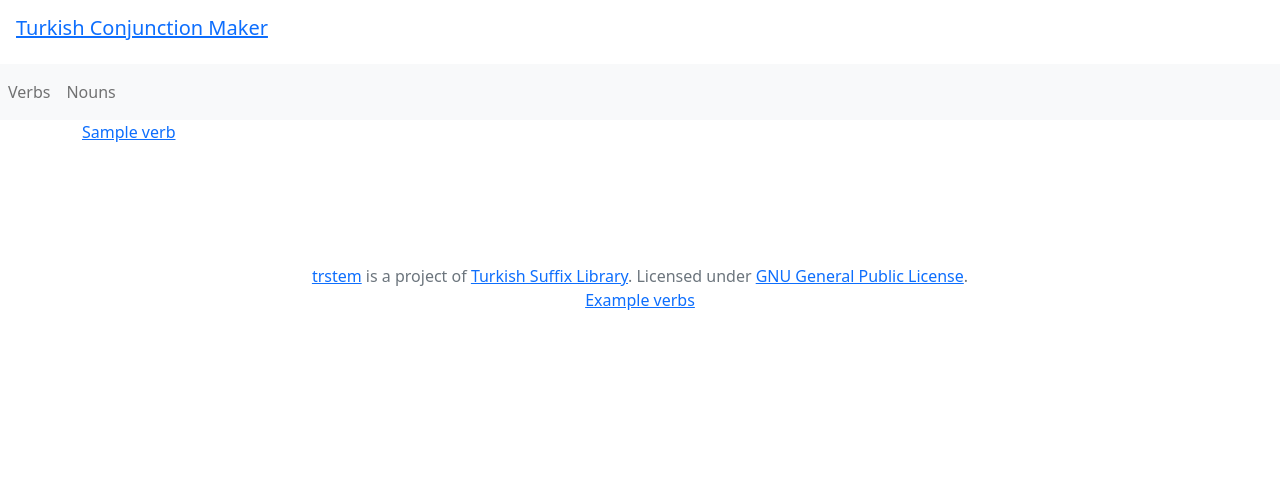
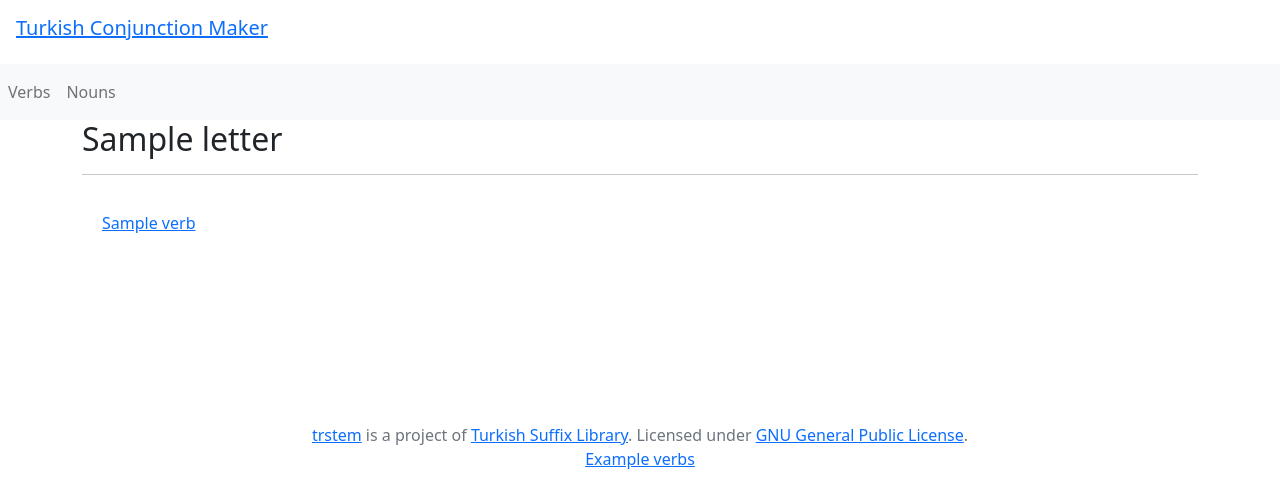
Before and after one commit to miklagard/tr, a Django app: template ui/templates/example_verbs.html in a window 1280 px wide. Shown: the top 495 px of the page. Run offline with Django 3.2, Linux system fonts and the light colour scheme; the template is opened without the code that fills it: most values are stand-ins (such as "Sample title", 1, 10 or a date in 2020); some libraries are stand-ins or nearby versions.

Commit message:
format verbs example

```diff
--- a/static/css/page.css
+++ b/static/css/page.css
@@ -11,3 +11,8 @@ body {
   text-align: center;
   margin-top: 120px
 }
+
+.ex {
+  display: inline-block;
+  padding: 20px;
+}
--- a/ui/templates/base.html
+++ b/ui/templates/base.html
@@ -12,7 +12,7 @@
         <link href="/static/css/bootstrap-theme.min.css" rel="stylesheet">
         <link href="/static/css/bootstrap-grid.min.css" rel="stylesheet">
         <link href="/static/css/bootstrap-utilities.min.css" rel="stylesheet">
-        <link href="/static/css/page.css" rel="stylesheet">
+        <link href="/static/css/page.css?1" rel="stylesheet">
     </head>
     <body>
         <header class="align-items-center p-3 shadow-sm">
--- a/ui/templates/example_verbs.html
+++ b/ui/templates/example_verbs.html
@@ -5,6 +5,13 @@
 
 {% block content %}
     {% for verb in verbs %}
-        <a href="/verb/conjunct/?verb={{ verb|urlencode }}">{{ verb }}</a>
+        <h2>{{ verb.letter }}</h2>
+        <hr />
+        {% for v in verb.verbs %}
+            <div class="ex">
+                <a href="/verb/conjunct/?verb={{ v|urlencode }}">{{ v }}</a>
+            </div>
+        {% endfor %}
+        <br /><br /><br />
     {% endfor %}
 {% endblock %}
```
Also changed, not shown: ui/views.py (+16 -1 lines).
